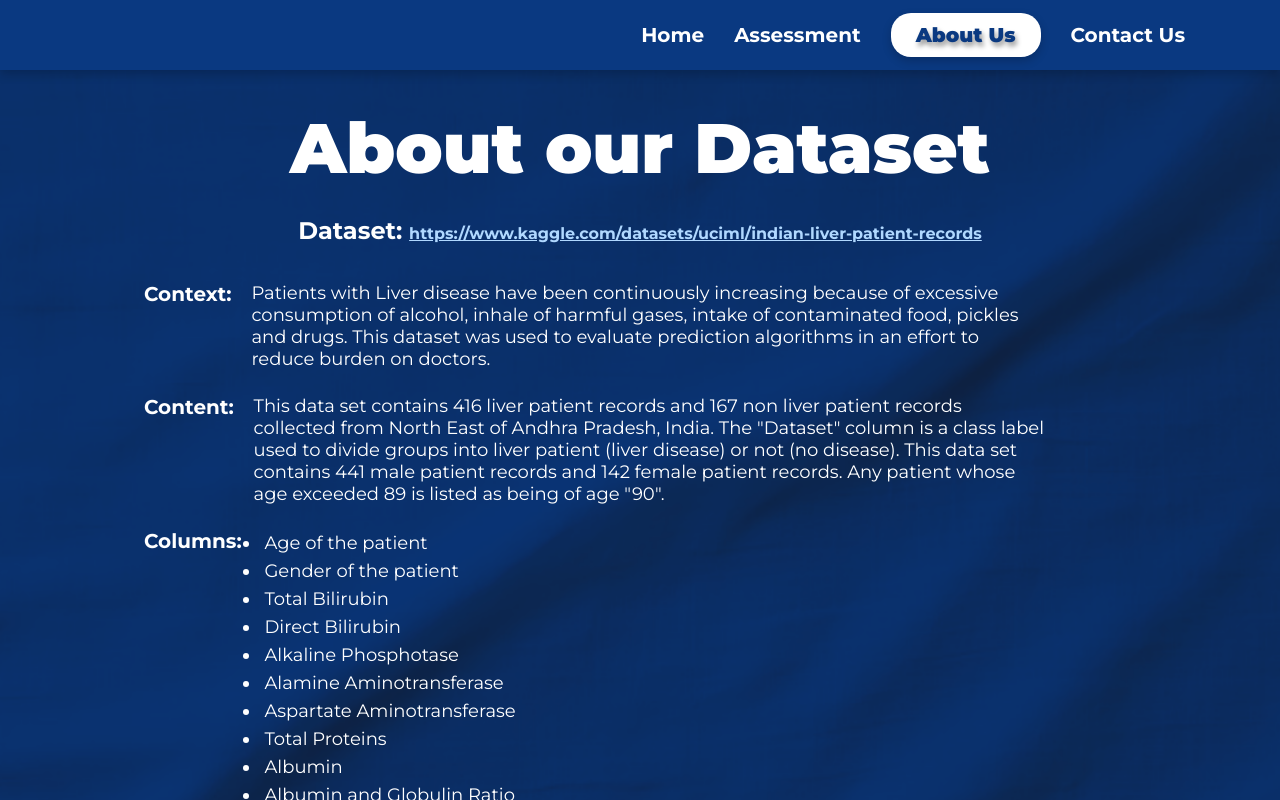
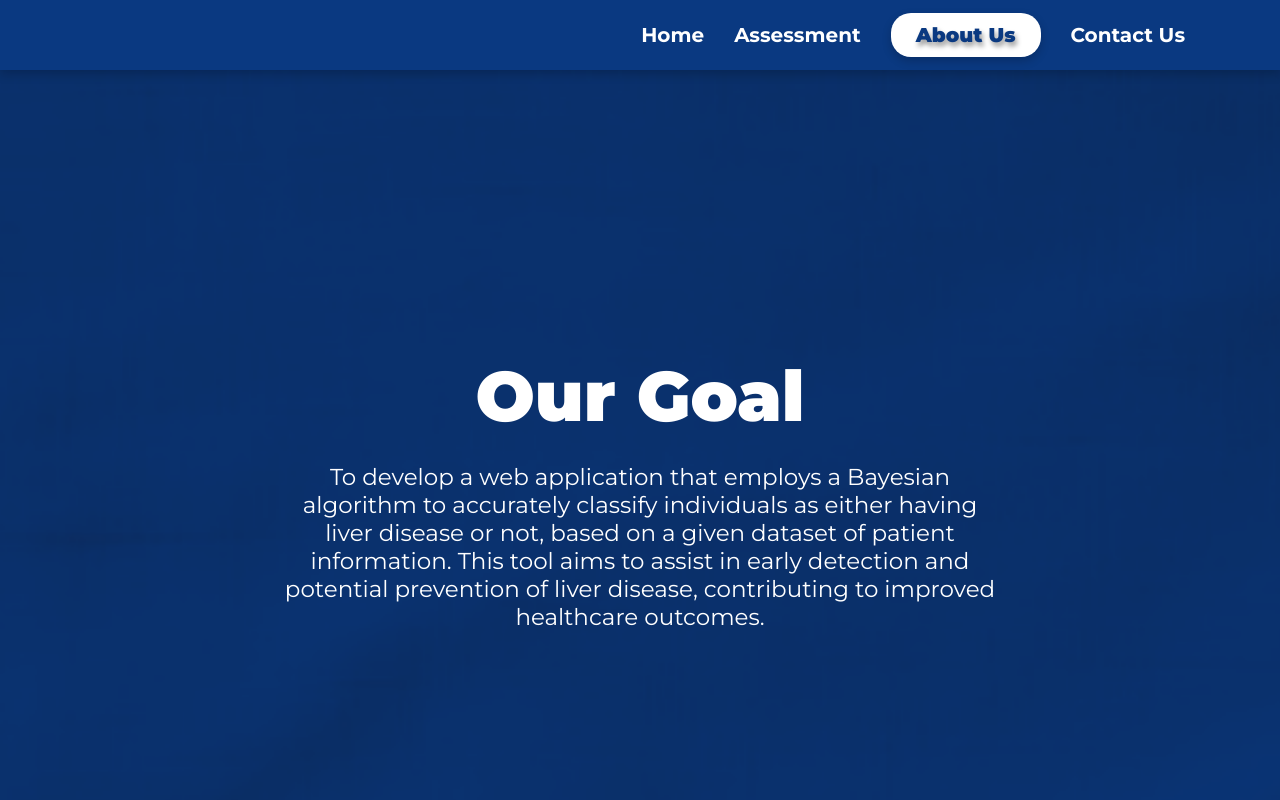
Before and after one commit to TheFreeloader/Liver-Health-Checker, a Next.js app in the folder frontend/: page /about-us in a window 1280 px wide. Built offline with nearby package versions, Linux system fonts and the light colour scheme.

Commit message:
Refactor data visualization components; consolidate logic into separate files and enhance styling

```diff
--- a/frontend/src/app/about-us/data_visualization.jsx
+++ b/frontend/src/app/about-us/data_visualization.jsx
@@ -1,113 +1,12 @@
-"use client";
-import React, { useState, useEffect } from "react";
-import axios from "axios";
-import style from "./page.module.css";
+import React from "react";
+import DataVisualization1 from "./data_visualization1";
+import DataVisualization2 from "./data_visualization2";
 
 const DataVisualization = () => {
-  const [data, setData] = useState([]);
-
-  useEffect(() => {
-    fetchData();
-  }, []);
-
-  const fetchData = async () => {
-    try {
-      const response = await axios.get(
-        "http://127.0.0.1:5000/analytics/analytics"
-      );
-      setData(response.data);
-    } catch (error) {
-      console.error(error);
-    }
-  };
-
   return (
-    <div className={style.container}>
-      <h1>About our Dataset</h1>
-      <h2>
-        Dataset:{" "}
-        <a
-          href="https://www.kaggle.com/datasets/uciml/indian-liver-patient-records"
-          target="_blank"
-          rel="noopener noreferrer"
-          className={style.link}
-        >
-          https://www.kaggle.com/datasets/uciml/indian-liver-patient-records
-        </a>
-      </h2>
-      <div className={style.description}>
-        <ul>Context:</ul>
-        <p>
-          Patients with Liver disease have been continuously increasing because
-          of excessive consumption of alcohol, inhale of harmful gases, intake
-          of contaminated food, pickles and drugs. This dataset was used to
-          evaluate prediction algorithms in an effort to reduce burden on
-          doctors.
-        </p>
-      </div>
-      <div className={style.description}>
-        <ul>Content:</ul>
-        <p>
-          This data set contains 416 liver patient records and 167 non liver
-          patient records collected from North East of Andhra Pradesh, India.
-          The "Dataset" column is a class label used to divide groups into liver
-          patient (liver disease) or not (no disease). This data set contains
-          441 male patient records and 142 female patient records. Any patient
-          whose age exceeded 89 is listed as being of age "90".
-        </p>
-      </div>
-      <div className={style.description}>
-        <ul>Columns:</ul>
-        <ul>
-          <li>Age of the patient</li>
-          <li>Gender of the patient</li>
-          <li>Total Bilirubin</li>
-          <li>Direct Bilirubin</li>
-          <li>Alkaline Phosphotase</li>
-          <li>Alamine Aminotransferase</li>
-          <li>Aspartate Aminotransferase</li>
-          <li>Total Proteins</li>
-          <li>Albumin</li>
-          <li>Albumin and Globulin Ratio</li>
-          <li>Dataset: field used to split the data into two sets (patient with liver disease, or no disease)</li>
-        </ul>
-      </div>
-      <table className={style.table_container}>
-        <thead>
-          <tr>
-            <th>Instance</th>
-            <th>Age</th>
-            <th>Gender</th>
-            <th>Total Bilirubin</th>
-            <th>Direct Bilirubin</th>
-            <th>Alkaline Phosphotase</th>
-            <th>Alamine Aminotransferase</th>
-            <th>Aspartate Aminotransferase</th>
-            <th>Total Proteins</th>
-            <th>Albumin</th>
-            <th>Albumin and Globulin Ratio</th>
-            <th>Dataset</th>
-          </tr>
-        </thead>
-        <tbody>
-          {data.map((item, index) => (
-            <tr key={index}>
-              <td>{index + 1}</td>
-              <td>{item.Age}</td>
-              <td>{item.Gender}</td>
-              <td>{item.Total_Bilirubin}</td>
-              <td>{item.Direct_Bilirubin}</td>
-              <td>{item.Alkaline_Phosphotase}</td>
-              <td>{item.Alamine_Aminotransferase}</td>
-              <td>{item.Aspartate_Aminotransferase}</td>
-              <td>{item.Total_Proteins}</td>
-              <td>{item.Albumin}</td>
-              <td>{item.Albumin_and_Globulin_Ratio}</td>
-              <td>{item.Dataset}</td>
-            </tr>
-          ))}
-        </tbody>
-      </table>
+    <div>
+      <DataVisualization1 />
+      <DataVisualization2 />
     </div>
   );
 };
--- /dev/null
+++ b/frontend/src/app/about-us/data_visualization1.jsx
@@ -0,0 +1,22 @@
+import React from "react";
+import style from "./page.module.css";
+
+const DataVisualization1 = () => {
+
+  return (
+    <div className={style.visible}>
+      <div className={style.div_container}>
+        <h1>Our Goal</h1>
+        <p className={style.goal_p}>
+          To develop a web application that employs a Bayesian algorithm to
+          accurately classify individuals as either having liver disease or not,
+          based on a given dataset of patient information. This tool aims to
+          assist in early detection and potential prevention of liver disease,
+          contributing to improved healthcare outcomes.
+        </p>
+      </div>
+    </div>
+  );
+};
+
+export default DataVisualization1;
--- /dev/null
+++ b/frontend/src/app/about-us/data_visualization2.jsx
@@ -0,0 +1,120 @@
+"use client";
+import React, { useState, useEffect } from "react";
+import axios from "axios";
+import style from "./page.module.css";
+
+const DataVisualization2 = () => {
+  const [data, setData] = useState([]);
+
+  useEffect(() => {
+    fetchData();
+  }, []);
+
+  const fetchData = async () => {
+    try {
+      const response = await axios.get(
+        "http://127.0.0.1:5000/analytics/analytics"
+      );
+      setData(response.data);
+    } catch (error) {
+      console.error(error);
+    }
+  };
+
+  return (
+    <div className={style.visible}>
+      <div className={style.div_container}>
+        <h1>About our Dataset</h1>
+        <h2>
+          Dataset:{" "}
+          <a
+            href="https://www.kaggle.com/datasets/uciml/indian-liver-patient-records"
+            target="_blank"
+            rel="noopener noreferrer"
+            className={style.link}
+          >
+            https://www.kaggle.com/datasets/uciml/indian-liver-patient-records
+          </a>
+        </h2>
+        <div className={style.description}>
+          <ul>Context:</ul>
+          <p>
+            Patients with Liver disease have been continuously increasing
+            because of excessive consumption of alcohol, inhale of harmful
+            gases, intake of contaminated food, pickles and drugs. This dataset
+            was used to evaluate prediction algorithms in an effort to reduce
+            burden on doctors.
+          </p>
+        </div>
+        <div className={style.description}>
+          <ul>Content:</ul>
+          <p>
+            This data set contains 416 liver patient records and 167 non liver
+            patient records collected from North East of Andhra Pradesh, India.
+            The "Dataset" column is a class label used to divide groups into
+            liver patient (liver disease) or not (no disease). This data set
+            contains 441 male patient records and 142 female patient records.
+            Any patient whose age exceeded 89 is listed as being of age "90".
+          </p>
+        </div>
+        <div className={style.description}>
+          <ul>Columns:</ul>
+          <ul>
+            <li>Age of the patient</li>
+            <li>Gender of the patient</li>
+            <li>Total Bilirubin</li>
+            <li>Direct Bilirubin</li>
+            <li>Alkaline Phosphotase</li>
+            <li>Alamine Aminotransferase</li>
+            <li>Aspartate Aminotransferase</li>
+            <li>Total Proteins</li>
+            <li>Albumin</li>
+            <li>Albumin and Globulin Ratio</li>
+            <li>
+              Dataset: field used to split the data into two sets (patient with
+              liver disease, or no disease)
+            </li>
+          </ul>
+        </div>
+        <table className={style.table_container}>
+          <thead>
+            <tr>
+              <th>Instance</th>
+              <th>Age</th>
+              <th>Gender</th>
+              <th>Total Bilirubin</th>
+              <th>Direct Bilirubin</th>
+              <th>Alkaline Phosphotase</th>
+              <th>Alamine Aminotransferase</th>
+              <th>Aspartate Aminotransferase</th>
+              <th>Total Proteins</th>
+              <th>Albumin</th>
+              <th>Albumin and Globulin Ratio</th>
+              <th>Dataset</th>
+            </tr>
+          </thead>
+          <tbody>
+            {data.map((item, index) => (
+              <tr key={index}>
+                <td>{index + 1}</td>
+                <td>{item.Age}</td>
+                <td>{item.Gender}</td>
+                <td>{item.Total_Bilirubin}</td>
+                <td>{item.Direct_Bilirubin}</td>
+                <td>{item.Alkaline_Phosphotase}</td>
+                <td>{item.Alamine_Aminotransferase}</td>
+                <td>{item.Aspartate_Aminotransferase}</td>
+                <td>{item.Total_Proteins}</td>
+                <td>{item.Albumin}</td>
+                <td>{item.Albumin_and_Globulin_Ratio}</td>
+                <td>{item.Dataset}</td>
+              </tr>
+            ))}
+          </tbody>
+        </table>
+      </div>
+    </div>
+  );
+};
+
+export default DataVisualization2;
--- a/frontend/src/app/about-us/page.jsx
+++ b/frontend/src/app/about-us/page.jsx
@@ -1,11 +1,17 @@
-import React from 'react'
-import Data_visualization from './data_visualization'
+import React from 'react';
+import DataVisualization from './data_visualization';
+import style from './page.module.css';
+
 const AboutUs = () => {
+  console.log("AboutUs component rendered"); // Debugging log
+
   return (
     <>
-    <Data_visualization />
+      <div className={style.container}>
+        <DataVisualization />
+      </div>
     </>
-  )
-}
+  );
+};
 
-export default AboutUs
+export default AboutUs;
--- a/frontend/src/app/about-us/page.module.css
+++ b/frontend/src/app/about-us/page.module.css
@@ -6,10 +6,11 @@
   align-items: center;
   justify-content: center;
   padding: 20px;
+  min-height: 200vh;
   color: black;
   font-family: "Montserrat";
   background-color: #0a3981;
-  overflow: hidden; /* Ensure the overlay does not overflow */
+  transition: opacity 1s ease-in-out; /* Smooth transition for opacity */
 }
 
 .container::before {
@@ -30,14 +31,27 @@
   z-index: 1; /* Ensure the content is above the overlay */
 }
 
-.container h1 {
+.div_container {
+  position: relative; /* Ensure the container is positioned relative for the overlay */
+  display: flex;
+  flex-direction: column;
+  align-items: center;
+  justify-content: center;
+  padding: 20px;
+  color: black;
+  font-family: "Montserrat";
+  min-height: 100vh; /* Full viewport height */
+  transition: opacity 1s ease-in-out; /* Smooth transition for opacity */
+}
+
+.div_container h1 {
   margin-top: 2%;
   font-weight: 900;
   color: #ffffff;
   font-size: 70px;
 }
 
-.container h2 {
+.div_container h2 {
   margin-top: 2%;
   margin-bottom: 1%;
   color: white;
@@ -49,6 +63,15 @@
   font-size: medium;
 }
 
+.goal_p {
+  margin-top: 2%;
+  font-size: 23px !important;
+  font-weight: bold;
+  color: white;
+  width: 60% !important;
+  text-align: center;
+}
+
 .description {
   display: flex;
   flex-direction: row;
@@ -56,21 +79,21 @@
   margin-top: 2%;
 }
 
-.container ul {
+.div_container ul {
   margin-right: 2%;
   font-size: 20px;
   font-weight: bold;
   color: white;
 }
 
-.container p {
+.div_container p {
   width: 80%;
   font-size: 18px;
   font-weight: lighter;
   color: white;
 }
 
-.container li {
+.div_container li {
   font-size: 18px;
   font-weight: 500;
   color: white;
@@ -140,3 +163,13 @@
 .table_container tr:hover {
   background-color: #fde9e9;
 }
+
+.visible {
+  opacity: 1;
+  transition: opacity 0.5s ease-in-out;
+}
+
+.hidden {
+  opacity: 0;
+  transition: opacity 0.5s ease-in-out;
+}
```
